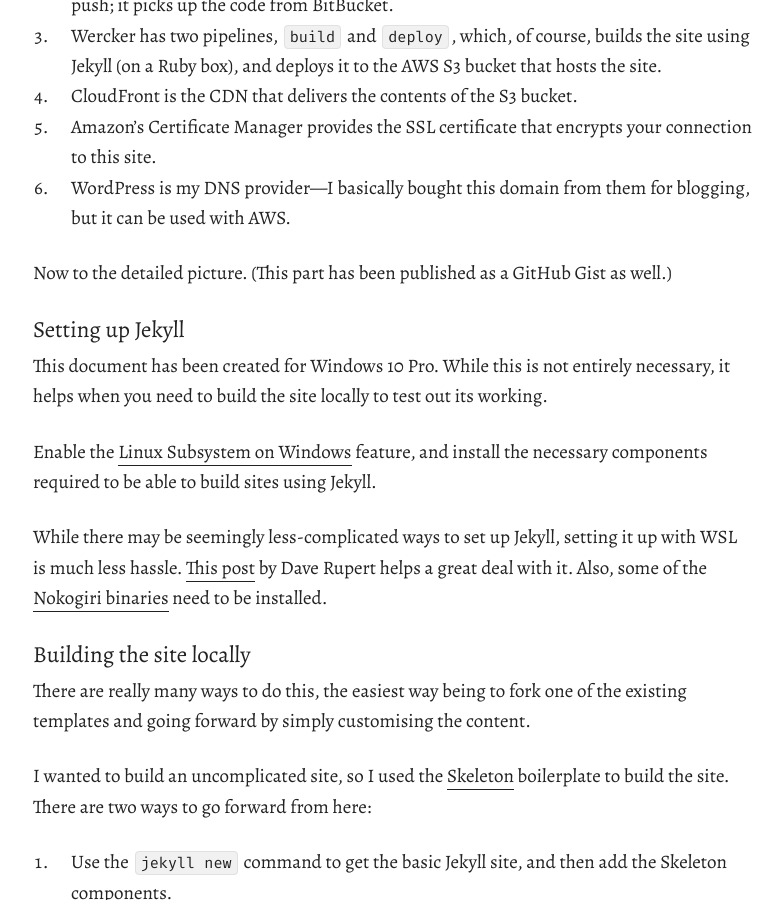
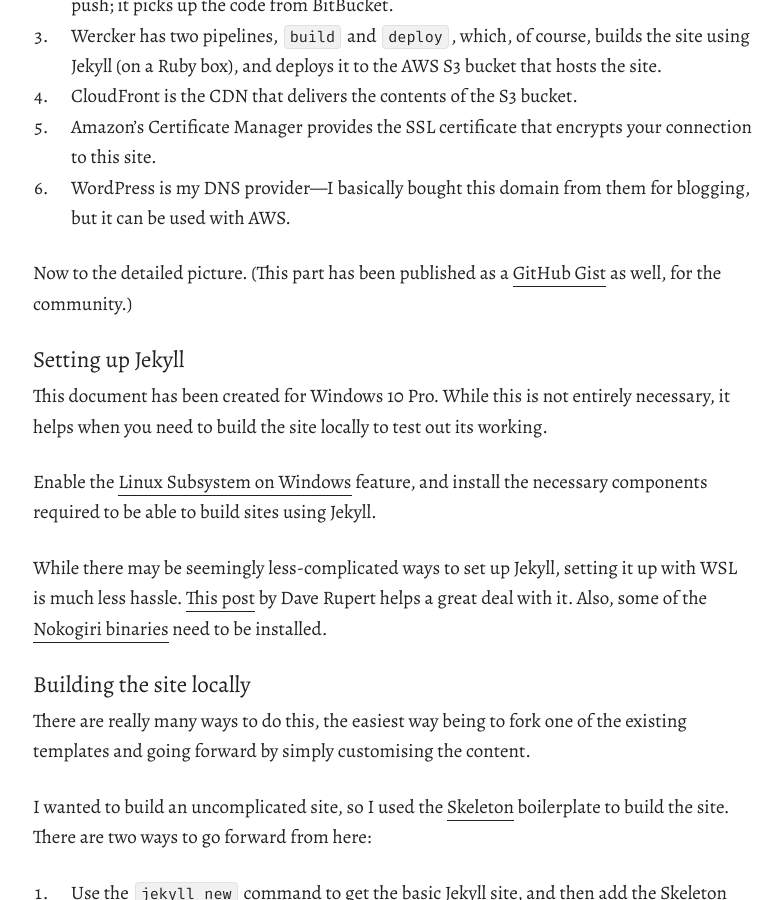
Before and after one commit to theramiyer/resume, a Jekyll site: the page built from pages/making.md, in a window 1280 px wide and 900 px high, scrolled down 687 px. Shown: the whole window, without its empty margins (247-1030 px from the left). Built offline with Jekyll 4.4.1, drawn with Linux system fonts in a browser that asks for light colours.

Commit message:
Add GitHub Gist address

```diff
--- a/pages/making.md
+++ b/pages/making.md
@@ -18,7 +18,7 @@
 5. Amazon's Certificate Manager provides the SSL certificate that encrypts your connection to this site.
 6. WordPress is my DNS provider---I basically bought this domain from them for blogging, but it can be used with AWS.
 
-Now to the detailed picture. (This part has been published as a GitHub Gist as well.)
+Now to the detailed picture. (This part has been published as a [GitHub Gist](https://gist.github.com/theramiyer/d88a00498245a760716ec0c3e3d9230e) as well, for the community.)
 
 ##### Setting up Jekyll
 
```
